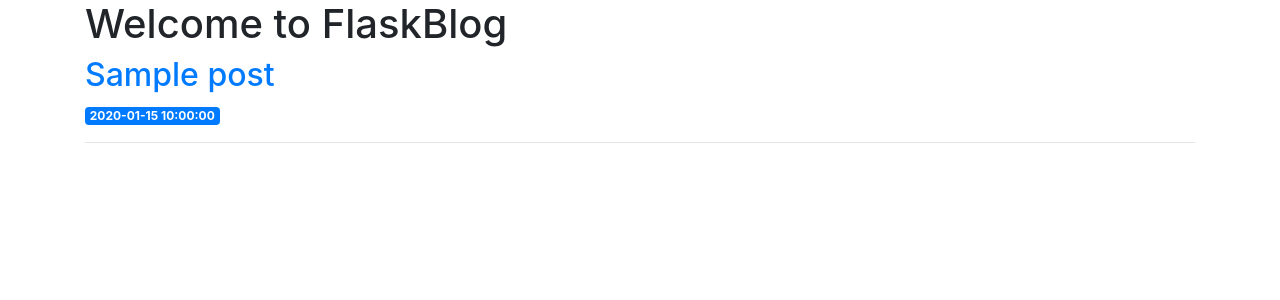
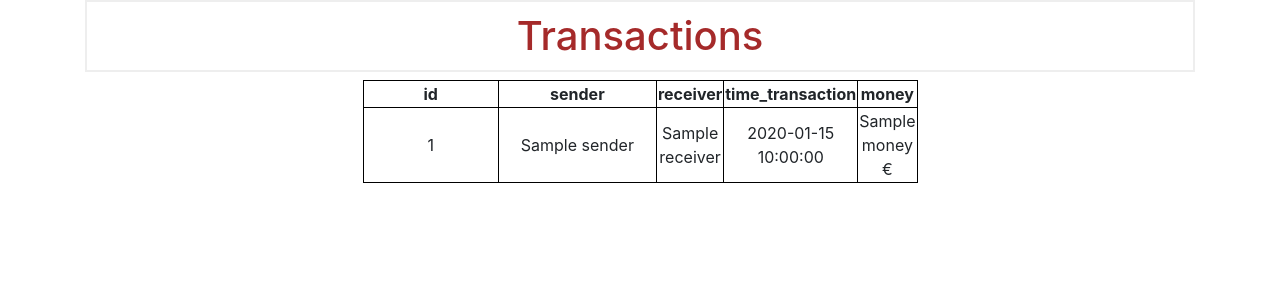
Before and after one commit to omegaBionic/TCHAI-JULIEN-BOULLY-YOUSSEF-TALEB, a Flask app: template templates/index.html in a window 1280 px wide. Shown: the part 56-356 px from the top of the page. Run offline with Flask 2, Linux system fonts and the light colour scheme; the template is opened without the code that fills it: most values are stand-ins (such as "Sample title", 1, 10 or a date in 2020); some libraries are stand-ins or nearby versions.

Commit message:
[Web] Added display transactions.

```diff
--- a/api_http.py
+++ b/api_http.py
@@ -12,9 +12,9 @@ transactions = []
 
 @app.route('/')
 def index():
-    # transaction_is_added, request_response = DatabaseRequests.get_transactions()
-    # print(transaction_is_added + "----" + request_response)
-    return render_template('index.html')
+    request_is_successful, request_response = DatabaseRequests.get_transactions()
+    json_datas = json.loads(json.dumps([dict(ix) for ix in request_response]))
+    return render_template('index.html', jsonfile=json_datas)
 
 
 @app.route('/api/transaction', methods=['POST'])
--- a/static/css/style.css
+++ b/static/css/style.css
@@ -4,3 +4,20 @@ h1 {
     text-align: center;
     padding: 10px;
 }
+
+table {
+ border-width:1px;
+ border-style:solid;
+ border-color:black;
+ width:50%;
+margin:auto;
+    text-align: center;
+ }
+
+td {
+ border-width:1px;
+ border-style:solid;
+ border-color:black;
+ width:50%;
+text-align: center;
+ }
--- a/templates/base.html
+++ b/templates/base.html
@@ -6,7 +6,8 @@
     <meta name="viewport" content="width=device-width, initial-scale=1, shrink-to-fit=no">
 
     <!-- Bootstrap CSS -->
-    <link rel="stylesheet" href="https://stackpath.bootstrapcdn.com/bootstrap/4.3.1/css/bootstrap.min.css" integrity="sha384-ggOyR0iXCbMQv3Xipma34MD+dH/1fQ784/j6cY/iJTQUOhcWr7x9JvoRxT2MZw1T" crossorigin="anonymous">
+    <link rel="stylesheet" href="https://stackpath.bootstrapcdn.com/bootstrap/4.3.1/css/bootstrap.min.css" integrity="sha   384-ggOyR0iXCbMQv3Xipma34MD+dH/1fQ784/j6cY/iJTQUOhcWr7x9JvoRxT2MZw1T" crossorigin="anonymous">
+    <link rel="stylesheet" href="static/css/style.css">
 
     <title>{% block title %} {% endblock %}</title>
   </head>
--- a/templates/index.html
+++ b/templates/index.html
@@ -1,12 +1,32 @@
 {% extends 'base.html' %}
+{% block content %}
+    <h1>{% block title %} Transactions {% endblock %}</h1>
 
-{% block content %}
-    <h1>{% block title %} Welcome to FlaskBlog {% endblock %}</h1>
-    {% for post in posts %}
-        <a href="#">
-            <h2>{{ post['title'] }}</h2>
-        </a>
-        <span class="badge badge-primary">{{ post['created'] }}</span>
-        <hr>
-    {% endfor %}
+
+
+            <table>
+                <thead> <!-- En-tête du tableau -->
+                <tr>
+                    <td><b>id</b></td>
+                    <td><b>sender</b></td>
+                    <td><b>receiver</b></td>
+                    <td><b>time_transaction</b></td>
+                    <td><b>money</b></td>
+                </tr>
+                </thead>
+
+                {% for json in jsonfile %}
+                    <tbody> <!-- Corps du tableau -->
+                    <tr>
+                        <td>{{ json["id"] }}</td>
+                        <td>{{ json["sender"] }}</td>
+                        <td>{{ json["receiver"] }}</td>
+                        <td>{{ json["time_transaction"] }}</td>
+                        <td>{{ json["money"] }} €</td>
+                    </tr>
+                    </tbody>
+
+                {% endfor %}
+            </table>
+
 {% endblock %}
```
